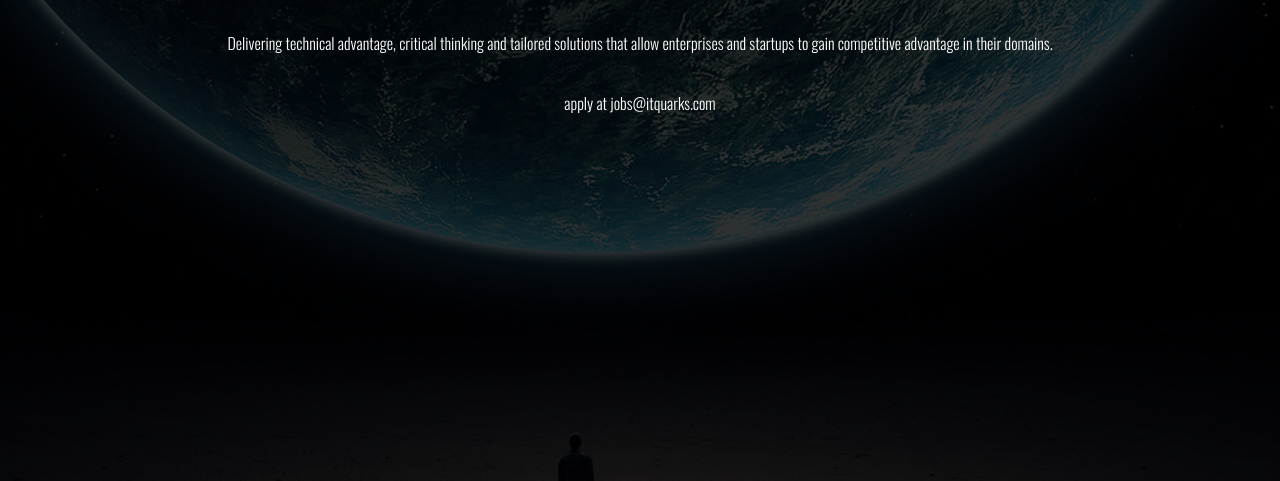
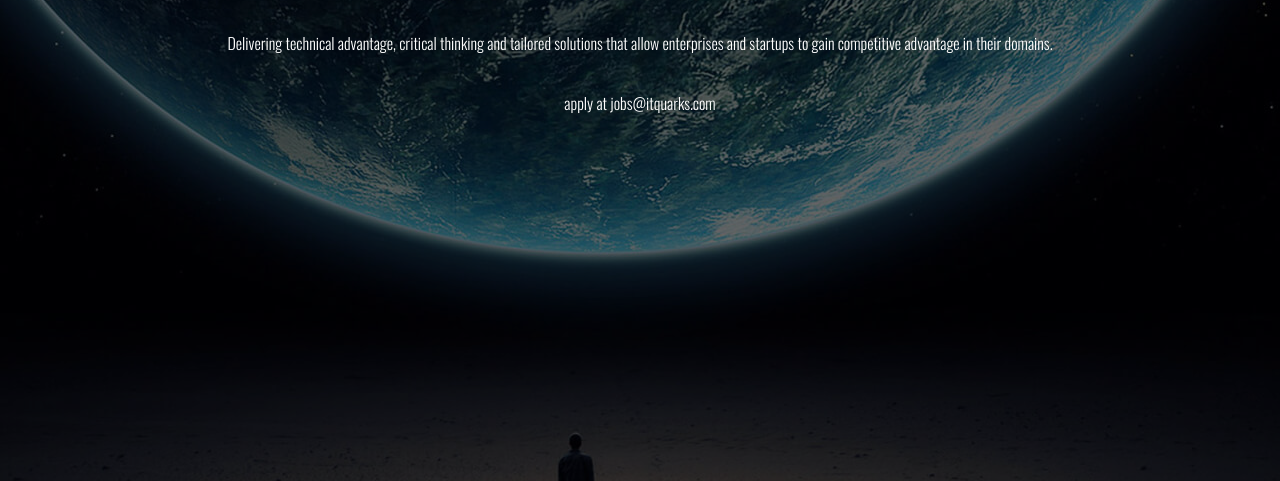
Before and after one commit to itopquarks/itopquarks.github.io, a plain HTML site: page index.html in a window 1280 px wide. Shown: the part 319-800 px from the top of the page. Drawn offline with nearby package versions, Linux system fonts and the light colour scheme.

Commit message:
new version

```diff
--- a/css/style.css
+++ b/css/style.css
@@ -17,7 +17,7 @@ body{
 }
 
 .overlay{
-	background:rgba(0,0,0,.8);
+	background:rgba(0,0,0,.6);
 	position:absolute;
 	left:0;
 	top:0;
```
